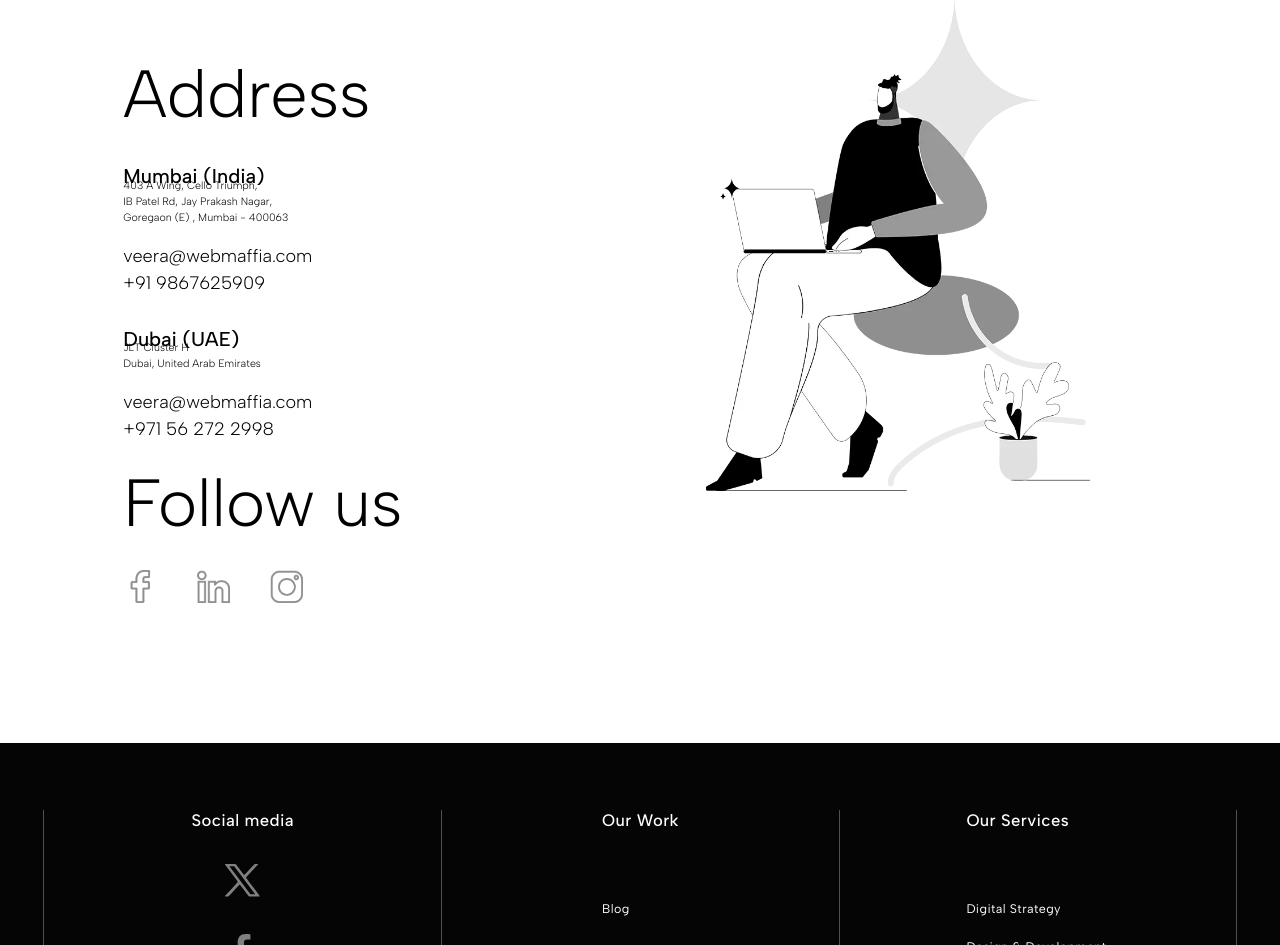
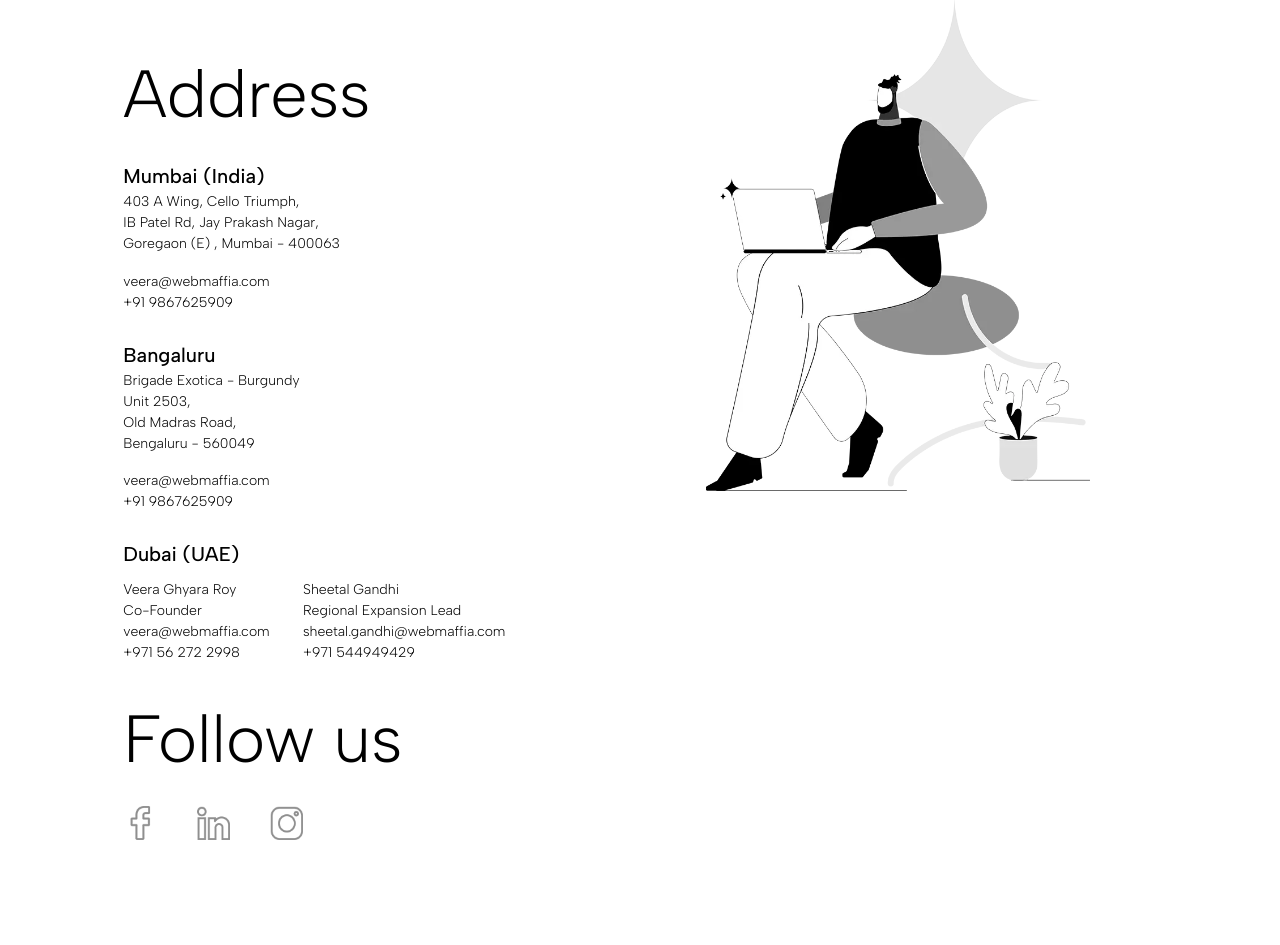
Before and after one commit to the-shivam-gupta/FE-webmaffia, a Next.js app: page /contact in a window 1280 px wide. Shown: the part 1855-2800 px from the top of the page. Built offline with nearby package versions, Linux system fonts and the light colour scheme.

Commit message:
Added the address of Banguluru within Menu and contact page

```diff
--- a/src/app/contact/page.js
+++ b/src/app/contact/page.js
@@ -246,21 +246,40 @@
                   </div>
                 </div>
                 <div className="country_region">
-                  <div className="region_text">Dubai (UAE)</div>
+                  <div className="region_text">Bangaluru</div>
                   <address>
                     <a
-                      href="https://maps.app.goo.gl/2qVqKVXrwNok34KH6"
+                      href="https://maps.app.goo.gl/iPvLshVht1xP6hT1A"
                       target="_blank"
                       rel="noopener noreferrer"
                     >
-                      JLT Cluster H <br />
-                      Dubai, United Arab Emirates
+                      Brigade Exotica - Burgundy <br />
+                      Unit 2503, <br />
+                      Old Madras Road, <br />
+                      Bengaluru - 560049
                     </a>
                   </address>
                   <div className="contact_info">
                     <a href="mailto:veera@webmaffia.com">veera@webmaffia.com</a>
-                    <a href="tel:+971562722998">+971 56 272 2998</a>
+                    <a href="tel:+919867625909">+91 9867625909</a>
                   </div>
+                </div>
+                <div className="country_region">
+                  <div className="region_text">Dubai (UAE)</div>
+                  <address>
+                    <div className="contact_persons_row">
+                    <div className="contact_info">
+                      <span className="contact_person">Veera Ghyara Roy <br />Co-Founder</span>
+                        <a href="mailto:veera@webmaffia.com">veera@webmaffia.com</a>
+                        <a href="tel:+971562722998">+971 56 272 2998</a>
+                      </div>
+                      <div className="contact_info">
+                      <span className="contact_person">Sheetal Gandhi <br />Regional Expansion Lead</span>
+                        <a href="mailto:sheetal.gandhi@webmaffia.com">sheetal.gandhi@webmaffia.com</a>
+                        <a href="tel:+971544949429">+971 544949429</a>
+                      </div>
+                    </div>
+                  </address>
                 </div>
               </div>
             </div>
--- a/src/components/Header.js
+++ b/src/components/Header.js
@@ -222,9 +222,7 @@
                     rel="noopener noreferrer"
                   >
                     403 A Wing, Cello Triumph,
-                    <br />
                     IB Patel Rd, Jay Prakash Nagar,
-                    <br />
                     Goregaon (E), Mumbai - 400063
                   </a>
                 </address>
@@ -233,6 +231,26 @@
                   <a href="tel:+919867625909">+91 9867625909</a>
                 </div>
               </div>
+
+              <div className="country_region">
+                  <div className="region_text">Bangaluru</div>
+                  <address>
+                    <a
+                      href="https://maps.app.goo.gl/iPvLshVht1xP6hT1A"
+                      target="_blank"
+                      rel="noopener noreferrer"
+                    >
+                      Brigade Exotica - Burgundy
+                      Unit 2503,
+                      Old Madras Road,
+                      Bengaluru - 560049
+                    </a>
+                  </address>
+                  <div className="contact_info">
+                    <a href="mailto:veera@webmaffia.com">veera@webmaffia.com</a>
+                    <a href="tel:+919867625909">+91 9867625909</a>
+                  </div>
+                </div>
 
               <div className="country_region">
                 <div className="region_text">Dubai (UAE)</div>
--- a/src/scss/components/menu.scss
+++ b/src/scss/components/menu.scss
@@ -300,7 +300,7 @@
             display: flex;
             align-items: flex-start;
             margin-left: 7rem;
-            width: 55rem;
+            width: 77rem;
             gap: 5rem;
             @include mobile(){
                 margin-left: 10rem;
@@ -384,7 +384,7 @@
 }
 address{
     padding-left: 7rem;
-    margin-top: -2rem;
+    margin-top: 0;
     margin-bottom: 2.5rem;
     @include mobile(){
         padding-left: 10rem;
--- a/src/scss/pages/contact.scss
+++ b/src/scss/pages/contact.scss
@@ -80,6 +80,7 @@
         address{
             padding: 0;
             a{
+                font-size: 2.1rem;
                 color: $black;
             }
         }
@@ -141,6 +142,16 @@
     }
 }
 
+.contact_persons_row{
+    display: flex;
+    flex-wrap: wrap;
+    gap: 5rem;
+}
+
+.contact_person{
+    font-size: 2.1rem;
+}
+
 .contact_address{
     display: flex;
     justify-content: space-between;
@@ -178,7 +189,7 @@
             }
             a{
                 display: block;
-                font-size: 2.712rem;
+                font-size: 2.1rem;
                 @include mobile(){
                     font-size: 3rem;
                     letter-spacing: 0.1rem;
```
